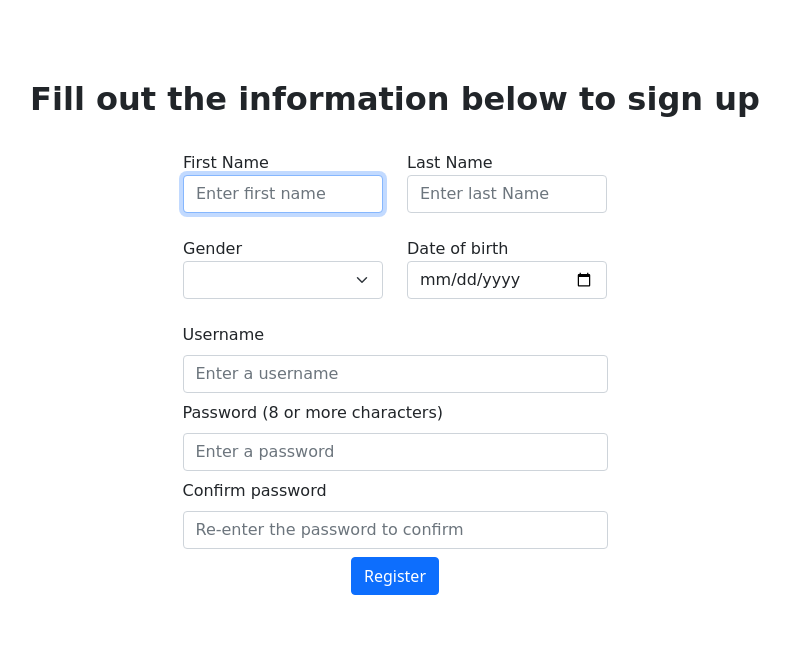
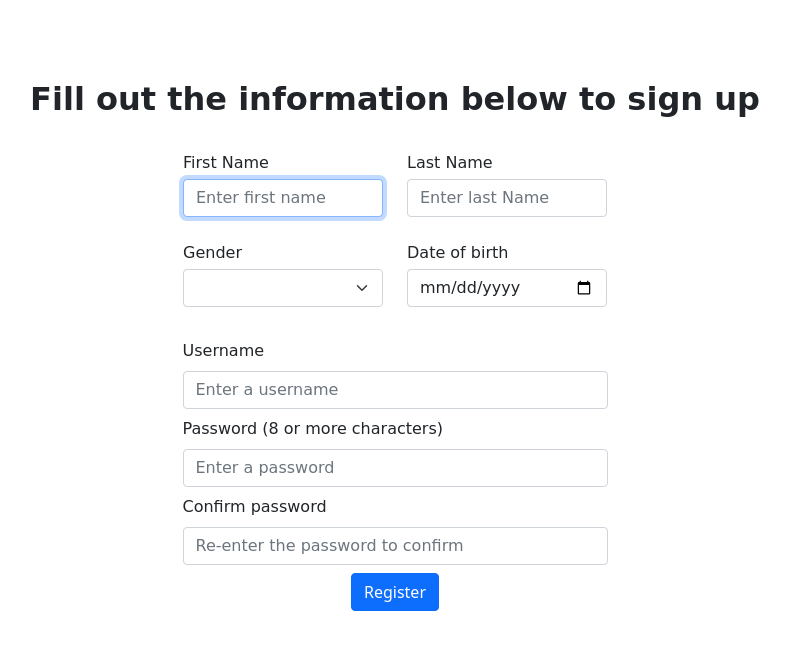
Before and after one commit to jliu0327/mental_health_tracker, a Flask app: page /register in a window 1280 px wide. Shown: the part 64-714 px from the top of the page, without its empty margins (245-1035 px from the left). Run offline with Flask 3, Linux system fonts and the light colour scheme.

Commit message:
Second attempt to fix vertical spacing

```diff
--- a/templates/register.html
+++ b/templates/register.html
@@ -19,17 +19,17 @@
         <h2 style="margin-bottom: 2rem;">Fill out the information below to sign up</h2>
         <div class="mb-2 d-flex justify-content-center gap-4">
             <div class="am-1">
-                <label for="first-name">First Name</label>
+                <label for="first-name" class="form-label mb-1">First Name</label>
                 <input autocomplete="off" autofocus class="form-control custom-width1" name="first-name" id="first-name" placeholder="Enter first name" required type="text">
             </div>
             <div class="am-1">
-                <label for="last-name">Last Name</label>
+                <label for="last-name" class="form-label mb-1">Last Name</label>
                 <input autocomplete="off" class="form-control custom-width1" name="last-name" id="last-name" placeholder="Enter last Name" required type="text">
             </div>
         </div>
-        <div class="mb-2 d-flex justify-content-center gap-4">
+        <div class="mb-3 d-flex justify-content-center gap-4">
             <div class="am-1">
-                <label for="gender">Gender</label>
+                <label for="gender" class="form-label mb-1">Gender</label>
                 <select class="form-select custom-width1" id="gender" name="gender" required>
                     <option disabled selected value=""></option>
                     {% for gender in genders %}
@@ -38,7 +38,7 @@
                 </select>
             </div>
             <div class="am-1">
-                <label for="dob">Date of birth</label>
+                <label for="dob" class="form-label mb-1">Date of birth</label>
                 <input autocomplete="off" class="form-control custom-width1" name="dob" id="dob" type="date" min="{{ min_date }}" max="{{ birthdate }}" required>
             </div>
         </div>
```
